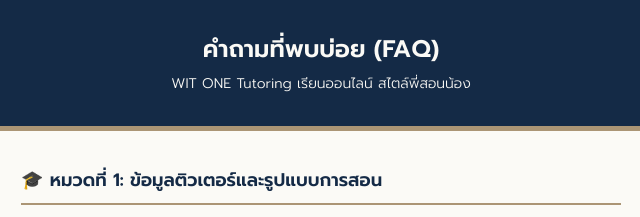
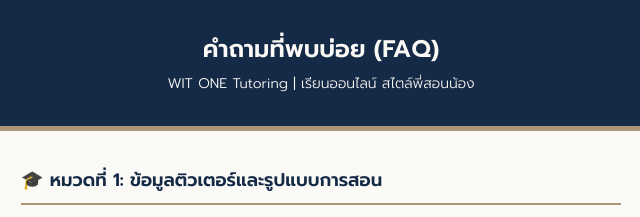
Before and after one commit to witonetutoring/witone-faq, a plain HTML site: page index.html in a window 1280 px wide. Shown: the top 217 px of the page, 319-959 px from the left. Drawn offline with Linux system fonts and the light colour scheme.

Commit message:
Update index.html

```diff
--- a/index.html
+++ b/index.html
@@ -135,7 +135,7 @@
 
     <div class="header">
         <h1>คำถามที่พบบ่อย (FAQ)</h1>
-        <p>WIT ONE Tutoring เรียนออนไลน์ สไตล์พี่สอนน้อง</p>
+        <p>WIT ONE Tutoring | เรียนออนไลน์ สไตล์พี่สอนน้อง</p>
     </div>
 
     <div class="faq-container">
```
